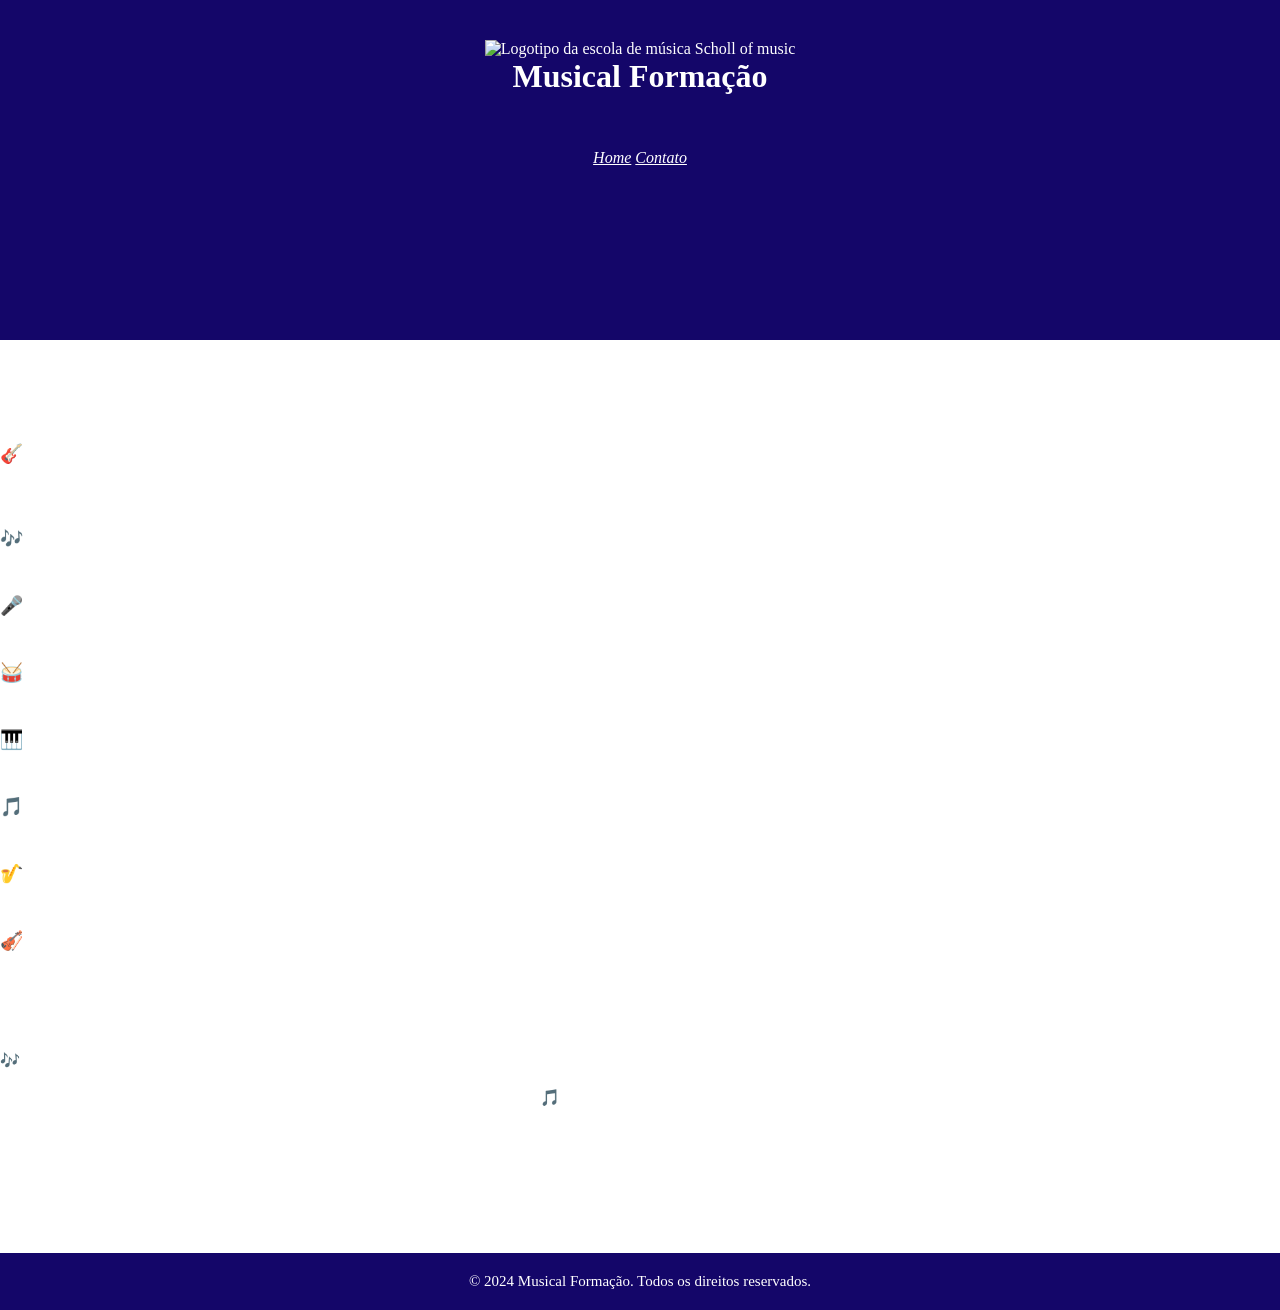
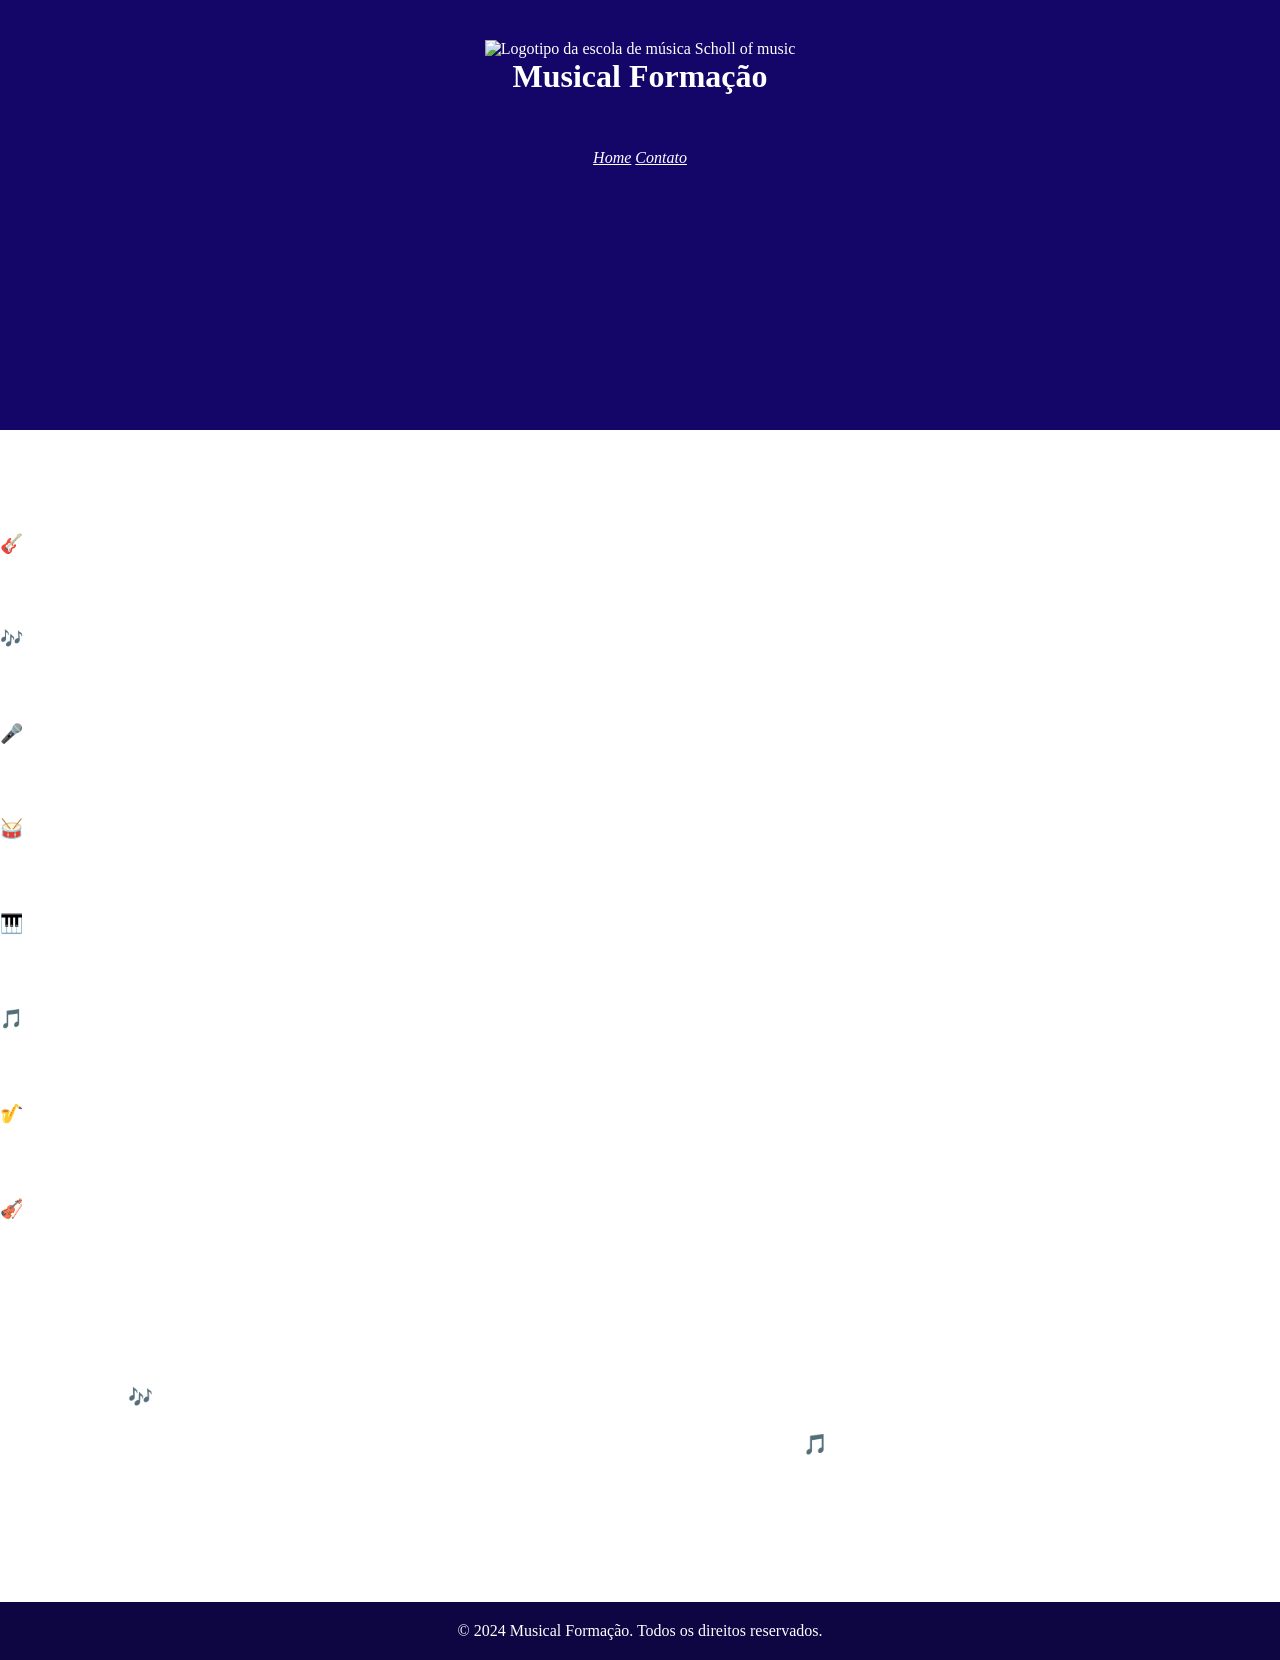

alteraçoes

--- a/style.css
+++ b/style.css
@@ -11,24 +11,31 @@ body {
 
 .header-primario {
     background: #140669 url(assets/fundo_azul.png);
-    height: 340px;
+    height: 380px;
     display: flex;
     flex-direction: column;
     align-items: center;
-    position: relative; /* MUITO IMPORTANTE */
+    /* Por que sempre usamos Relative no pai?
+    Porque queremos que o elemento absoluto fique preso ao seu contêiner. */
+    position: relative;
     overflow: hidden;
     padding: 40px;
 }
 
-.violao_preto{
+.instrumentos_fundo{
     position: absolute;
-    top: 45%;
-    left: 51%;
-    transform: translate(-50%, -50%); /* centraliza */
-    width: 100%; /* ajusta tamanho */
-    opacity: 0.10; /* quase invisível */    
-    z-index: 0; /* fica atrás de tudo */
-    height: 80%;
+    top: 50%;  /* leva o topo da imagem para o meio do container. */
+    left: 50%; /* leva a esquerda da imagem para o meio. */
+    /* 50% da largura dela para a esquerda (-50%)
+    50% da altura dela para cima (-50%) */
+    transform: translate(-50%, -50%); /* corrige o posicionamento, centralizando a imagem exatamente. */
+    opacity: 0.19; /* quase invisível */    
+    z-index: 0; /* fica atrás de tudo */   
+}
+
+/* escondendo o titulo*/
+.header-primario h2 {
+    text-indent: -99999px;
 }
 
 .header-primario  .logo {
@@ -70,17 +77,11 @@ body {
     text-decoration: none;
     padding: 20px;
     margin-top: 10px;
-}
-
-.header-primario div a button {
     font-size: 1.10rem;
-    background: none;
-    border: none;
     color: white;
     cursor: pointer;
     font-family: 'Lucida Sans', 'Lucida Sans Regular', 'Lucida Grande', 'Lucida Sans Unicode', Geneva, Verdana, sans-serif;
 }
-
 .header-primario div a:hover {
     background-color: #44AB45;
 }
@@ -290,17 +291,15 @@ main .venhaNosConhecer .agendar {
 main .venhaNosConhecer .agendar:hover {
     background-color: #042463;
 }
-
-main .venhaNosConhecer .agendar button {
+main .venhaNosConhecer a {
     border: none;
     background-color: transparent;
     color: #E0E0E0;
     font-size: 1.10rem;
-    font-weight: bolder;
     font-family: 'Lucida Sans', 'Lucida Sans Regular', 'Lucida Grande', 'Lucida Sans Unicode', Geneva, Verdana, sans-serif;
     cursor: pointer;
+    
 }
-
 main .mapa {
     display: flex;
     justify-content: center;
@@ -347,7 +346,7 @@ ion-icon {
 }
 
 footer {
-    background-color: #140669;
+    background-color: #0e0642;
     margin-top: 8rem;
     padding: 20px;
     text-align: center;
@@ -359,44 +358,59 @@ footer p {
 /* dispostivo com telas maiores */
 @media (min-width: 801px) {
 
+    p {
+        font-size: 20px !important;
+        width: 80%;
+        margin: 0 auto;
+    }
+
+    .header-primario {
+        height: 430px;
+    }
     .header-primario  .logo {
-        width: 180px;
+        width: 300px;
 }
 
     .header-primario div {
         margin-top: 40px;
     }
     .header-primario div h1 {
-        font-size: 23px;     
+        font-size: 24px;     
     }
     .header-primario div .p1 {
-        font-size: 16px;
+        font-size: 18px !important;
+        line-height: 25px;
+    }
+
+    .header-primario div a {
+        width: 320px;
+        height: 50px;
     }
     main .sessao-inicial h2 {
-        font-size: 28px;
+        font-size: 32px;
     }
-    main .sessao-inicial p {
-        font-size: 18px;
-    }
-    main .sessao-NaoAprendaSozinho p {
-        font-size: 18px;
-    }
-    main .sessao-cursos p {
-        font-size: 18px;
-    }
+
+    
     main .sessao-cursos ul a {
         width: 50%;
+        }
+
+        main .sessao-cursos p {
+            line-height: 28px;
         }
     main .venhaNosConhecer h3 {
         font-size: 26px;
     }
 
-    main .venhaNosConhecer p {
-        font-size: 18px;
+    main .venhaNosConhecer .agendar {
+        width: 320px;
+        height: 50px;
     }
+
     footer p {
-        font-size: 15px;
+        font-size: 16px !important;
     }
+
 
 }
 
